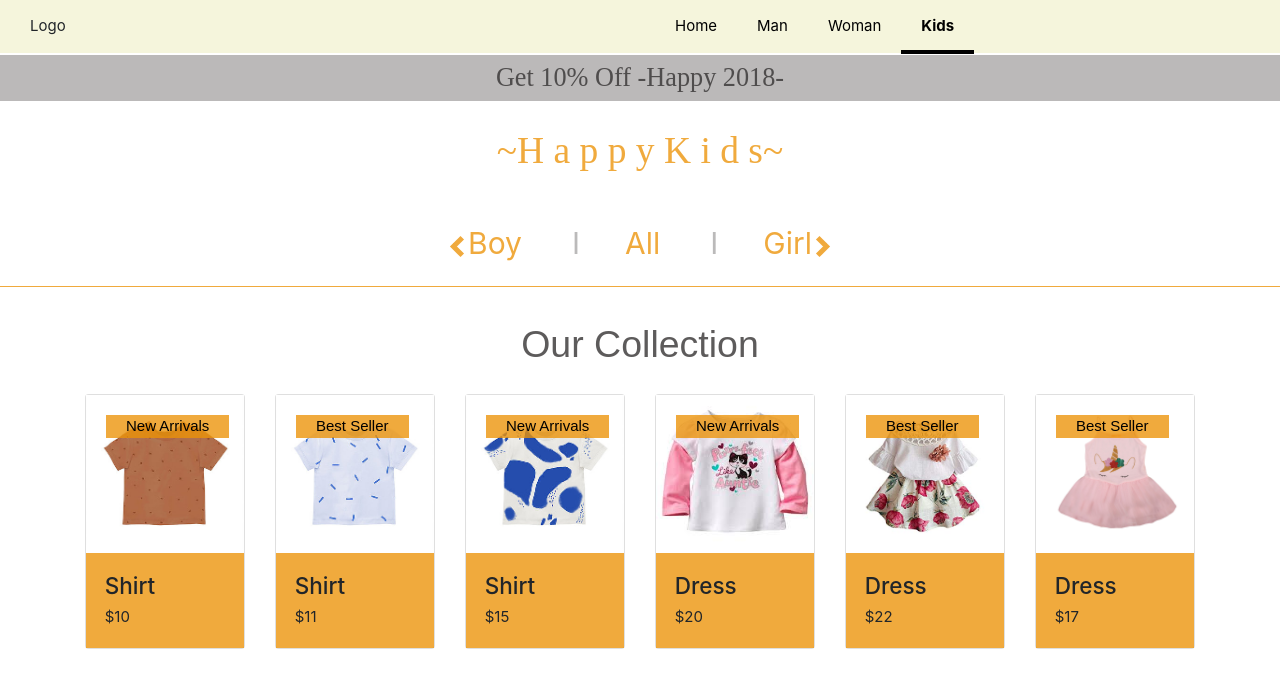
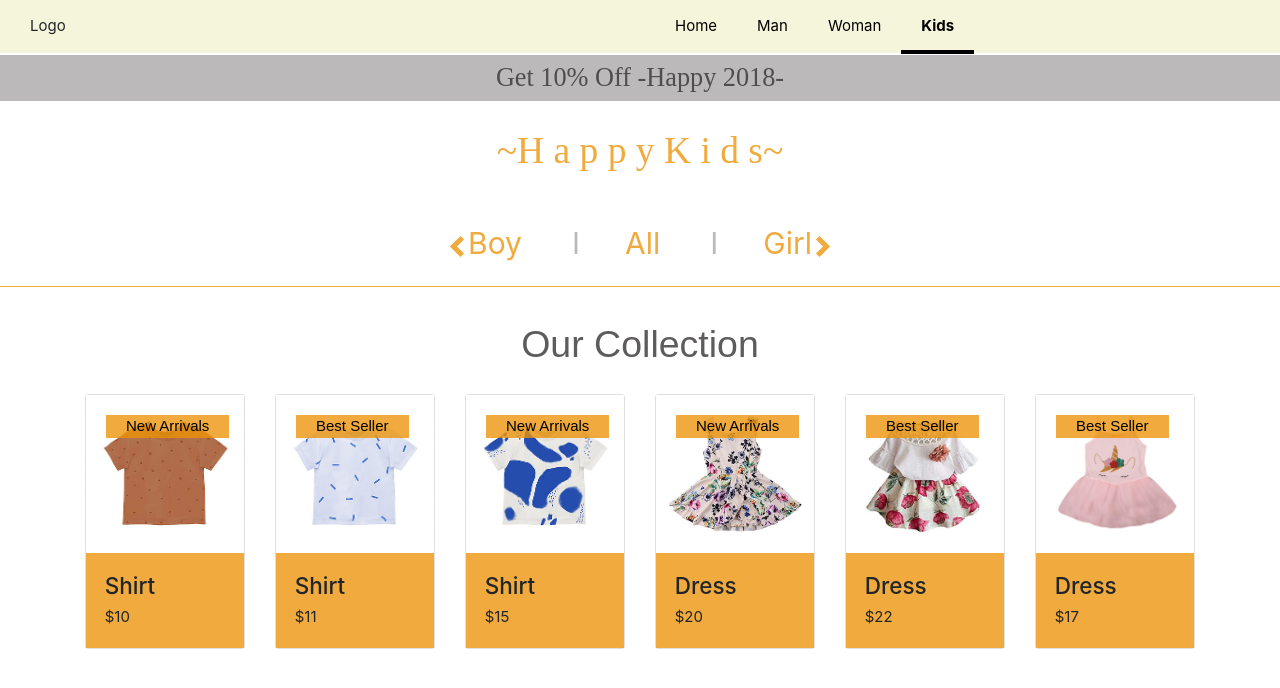
Before and after one commit to sawzinmintun1994/gnext-online-shop, a Vue app: page /kids in a window 1280 px wide. Shown: the top 688 px of the page. Built offline with nearby package versions, Linux system fonts and the light colour scheme.

Commit message:
for kids page

```diff
--- a/src/components/kids/index.vue
+++ b/src/components/kids/index.vue
@@ -9,7 +9,7 @@
     <ul>
       <li @click="boy()"><i class="left"></i>Boy</li>
       <li @click="all()">All</li>
-      <li @click="girl()">Girl<i class="right"></i></li>
+      <li @click="baby()">Girl<i class="right"></i></li>
     </ul>
     <h1 class="collection">Our Collection</h1>
     <b-container>
@@ -40,7 +40,7 @@ export default {
         {Id: 1, name: 'Shirt', image: 'boy.jpg', price: '$10', status: 'New Arrivals'},
         {Id: 2, name: 'Shirt', image: 'boy1.jpg', price: '$11', status: 'Best Seller'},
         {Id: 3, name: 'Shirt', image: 'boy2.jpg', price: '$15', status: 'New Arrivals'},
-        {Id: 4, name: 'Dress', image: 'girl.jpg', price: '$20', status: 'New Arrivals'},
+        {Id: 4, name: 'Dress', image: 'girls.jpg', price: '$20', status: 'New Arrivals'},
         {Id: 5, name: 'Dress', image: 'girl1.jpg', price: '$22', status: 'Best Seller'},
         {Id: 6, name: 'Dress', image: 'girl2.jpg', price: '$17', status: 'Best Seller'}
       ]
@@ -59,6 +59,18 @@ export default {
     boy () {
       var sef = this
       this.select = 'Shirt'
+      if (this.select) {
+        var val = this.kid.filter(function (e) {
+          if (e.name === sef.select) {
+            return e
+          }
+        })
+        this.result = val
+      }
+    },
+    baby () {
+      var sef = this
+      this.select = 'Dress'
       if (this.select) {
         var val = this.kid.filter(function (e) {
           if (e.name === sef.select) {
```
Also changed, not shown: src/assets/girls.jpg (added).
